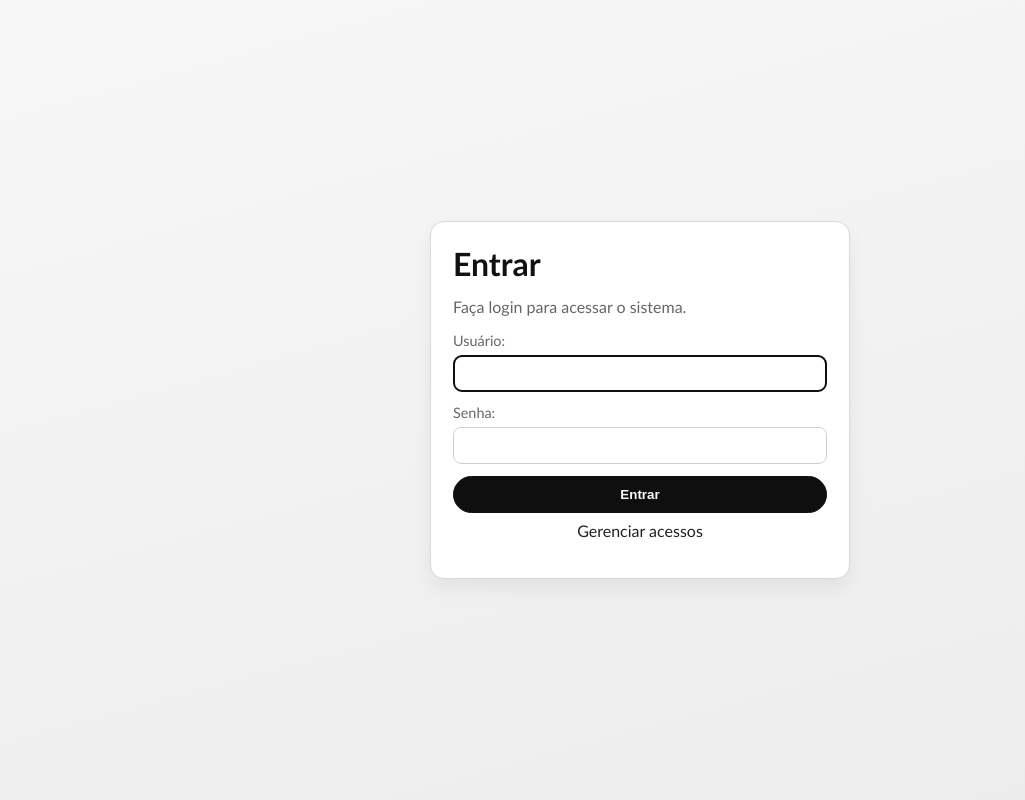
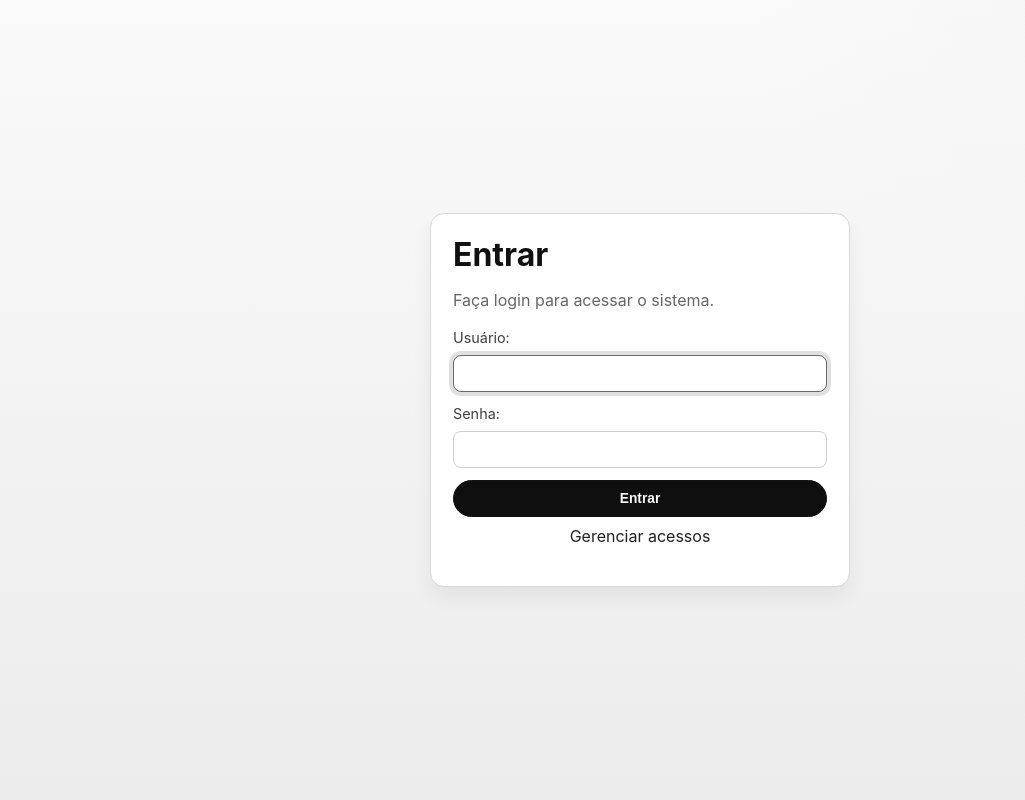
Before and after one commit to flavioeduardo670/rpf, a Django app: page /login/?next=/ in a window 1280 px wide. Shown: the whole page, without its empty margins (0-1025 px from the left). Run offline with Django 5.2, Linux system fonts and the light colour scheme; parts of the project's set-up code (start-up, migrations or seed data) failed here and were passed over.

Commit message:
style(frontend): ajusta tema para paleta preta branca e cinza

```diff
--- a/core/static/core/base.css
+++ b/core/static/core/base.css
@@ -1,21 +1,39 @@
 :root {
     --app-panel: #ffffff;
-    --app-ink: #101010;
-    --app-muted: #616161;
-    --app-line: #d7d7d7;
-    --app-light: #f6f6f6;
+    --app-panel-soft: #f7f7f7;
+    --app-ink: #151515;
+    --app-muted: #666666;
+    --app-line: #d4d4d4;
+    --app-line-strong: #a3a3a3;
+    --app-light: #f1f1f1;
     --app-dark: #111111;
-    --app-radius: 12px;
-    --app-shadow: 0 10px 20px rgba(0, 0, 0, 0.06);
+    --app-primary: #2b2b2b;
+    --app-primary-strong: #000000;
+    --app-radius: 14px;
+    --app-shadow: 0 12px 30px rgba(0, 0, 0, 0.10);
 }
 
 * { box-sizing: border-box; }
 
 .app-body {
     margin: 0;
+    min-height: 100vh;
     color: var(--app-ink);
-    font-family: "Trebuchet MS", "Segoe UI", sans-serif;
+    background: radial-gradient(circle at top right, #f5f5f5 0%, transparent 35%), linear-gradient(180deg, #fafafa 0%, #ececec 100%);
+    font-family: "Inter", "Trebuchet MS", "Segoe UI", sans-serif;
+    line-height: 1.45;
 }
+
+h1, h2, h3, h4 {
+    color: #111111;
+    line-height: 1.2;
+    margin-top: 0;
+}
+
+p, li, label, small { color: #3f3f3f; }
+
+a { color: var(--app-primary); }
+a:hover { color: var(--app-primary-strong); }
 
 .app-wrap {
     max-width: 1240px;
@@ -53,7 +83,10 @@
     color: var(--app-dark);
 }
 
-.app-card {
+.app-card,
+.card,
+.panel,
+.container {
     background: var(--app-panel);
     border: 1px solid var(--app-line);
     border-radius: var(--app-radius);
@@ -61,25 +94,53 @@
     box-shadow: var(--app-shadow);
 }
 
+input,
+select,
+textarea {
+    width: 100%;
+    border: 1px solid var(--app-line);
+    border-radius: 10px;
+    background: #fff;
+    color: var(--app-ink);
+    padding: 10px 12px;
+    outline: none;
+    transition: border-color .15s ease, box-shadow .15s ease;
+}
+
+input:focus,
+select:focus,
+textarea:focus {
+    border-color: #6b6b6b;
+    box-shadow: 0 0 0 4px rgba(0, 0, 0, 0.12);
+}
+
 .app-table-wrap {
     overflow: auto;
 }
 
-.app-table {
+.app-table,
+table {
     width: 100%;
     border-collapse: collapse;
+    background: #fff;
+    border-radius: 12px;
+    overflow: hidden;
 }
 
 .app-table th,
-.app-table td {
+.app-table td,
+th,
+td {
     padding: 10px 11px;
-    border-bottom: 1px solid #e8e8e8;
+    border-bottom: 1px solid #e5e5e5;
     text-align: left;
     vertical-align: middle;
 }
 
-.app-table th {
+.app-table th,
+th {
     background: var(--app-light);
+    color: #3a3a3a;
     font-size: .78rem;
     text-transform: uppercase;
     letter-spacing: .6px;
--- a/core/templates/core/almoxarifado.html
+++ b/core/templates/core/almoxarifado.html
@@ -1,6 +1,8 @@
-<!DOCTYPE html>
+{% load static %}
+﻿<!DOCTYPE html>
 <html lang="pt-BR">
 <head>
+    <link rel="stylesheet" href="{% static 'core/base.css' %}">
     <meta charset="UTF-8">
     <meta name="viewport" content="width=device-width, initial-scale=1.0">
     <title>Almoxarifado</title>
@@ -43,7 +45,7 @@
         @media (max-width:920px){ body{padding:14px;} .top{flex-direction:column; align-items:flex-start;} .grid{grid-template-columns:1fr;} .btn{width:100%; text-align:center;} }
     </style>
 </head>
-<body>
+<body class="app-body">
 <div class="wrap">
     <div class="top">
         <h1>Almoxarifado</h1>
--- a/core/templates/core/cadastro.html
+++ b/core/templates/core/cadastro.html
@@ -1,6 +1,8 @@
-<!DOCTYPE html>
+{% load static %}
+﻿<!DOCTYPE html>
 <html lang="pt-BR">
 <head>
+    <link rel="stylesheet" href="{% static 'core/base.css' %}">
     <meta charset="UTF-8">
     <meta name="viewport" content="width=device-width, initial-scale=1.0">
     <title>Cadastro</title>
@@ -19,7 +21,7 @@
         .errorlist { margin:0 0 10px; padding-left:18px; font-size:.88rem; }
     </style>
 </head>
-<body>
+<body class="app-body">
     <div class="card">
         <h1>Criar cadastro</h1>
         <p>Preencha os dados para criar seu acesso.</p>
--- a/core/templates/core/calendario.html
+++ b/core/templates/core/calendario.html
@@ -1,6 +1,8 @@
+{% load static %}
 <!DOCTYPE html>
 <html lang="pt-BR">
 <head>
+    <link rel="stylesheet" href="{% static 'core/base.css' %}">
     <meta charset="UTF-8">
     <meta name="viewport" content="width=device-width, initial-scale=1.0">
     <title>Calendario - Sistema RPF</title>
@@ -264,7 +266,7 @@
         }
     </style>
 </head>
-<body>
+<body class="app-body">
     <main class="wrap">
         <header class="header">
             <div>
--- a/core/templates/core/compras.html
+++ b/core/templates/core/compras.html
@@ -1,6 +1,8 @@
-<!DOCTYPE html>
+{% load static %}
+﻿<!DOCTYPE html>
 <html lang="pt-BR">
 <head>
+    <link rel="stylesheet" href="{% static 'core/base.css' %}">
     <meta charset="UTF-8">
     <meta name="viewport" content="width=device-width, initial-scale=1.0">
     <title>Setor de Compras</title>
@@ -38,7 +40,7 @@
         @media (max-width:920px){ body{padding:14px;} .top{flex-direction:column; align-items:flex-start;} .grid{grid-template-columns:1fr;} .btn{width:100%; text-align:center;} }
     </style>
 </head>
-<body>
+<body class="app-body">
 <div class="wrap">
     <div class="top">
         <h1>Setor de Compras</h1>
--- a/core/templates/core/configurar_formularios.html
+++ b/core/templates/core/configurar_formularios.html
@@ -1,6 +1,8 @@
+{% load static %}
 <!DOCTYPE html>
 <html lang="pt-BR">
 <head>
+    <link rel="stylesheet" href="{% static 'core/base.css' %}">
     <meta charset="UTF-8">
     <meta name="viewport" content="width=device-width, initial-scale=1.0">
     <title>Configurar Formularios</title>
@@ -23,7 +25,7 @@
         @media (max-width:920px){ body{padding:14px;} .top{flex-direction:column; align-items:flex-start;} .btn{width:100%; text-align:center;} }
     </style>
 </head>
-<body>
+<body class="app-body">
 <div class="wrap">
     <div class="top">
         <h1>Configurar Formularios</h1>
--- a/core/templates/core/configurar_listas.html
+++ b/core/templates/core/configurar_listas.html
@@ -1,6 +1,8 @@
-<!DOCTYPE html>
+{% load static %}
+﻿<!DOCTYPE html>
 <html lang="pt-BR">
 <head>
+    <link rel="stylesheet" href="{% static 'core/base.css' %}">
     <meta charset="UTF-8">
     <meta name="viewport" content="width=device-width, initial-scale=1.0">
     <title>Configuracoes da Casa</title>
@@ -25,7 +27,7 @@
         @media (max-width:920px){ body{padding:14px;} .top{flex-direction:column; align-items:flex-start;} .btn{width:100%; text-align:center;} .grid{grid-template-columns:1fr;} }
     </style>
 </head>
-<body>
+<body class="app-body">
 <div class="wrap">
     <div class="top">
         <h1>Configuracoes da Casa</h1>
--- a/core/templates/core/consumo_historico.html
+++ b/core/templates/core/consumo_historico.html
@@ -1,6 +1,8 @@
+{% load static %}
 <!DOCTYPE html>
 <html lang="pt-BR">
 <head>
+    <link rel="stylesheet" href="{% static 'core/base.css' %}">
     <meta charset="UTF-8">
     <meta name="viewport" content="width=device-width, initial-scale=1.0">
     <title>Historico de consumo</title>
@@ -23,7 +25,7 @@
         @media (max-width:920px){ body{padding:14px;} .top{flex-direction:column; align-items:flex-start;} .btn{width:100%; text-align:center;} .section-top{flex-direction:column; align-items:flex-start;} }
     </style>
 </head>
-<body>
+<body class="app-body">
 <div class="wrap">
     <div class="top">
         <h1>Historico de consumo</h1>
--- a/core/templates/core/editar_nota.html
+++ b/core/templates/core/editar_nota.html
@@ -1,6 +1,8 @@
+{% load static %}
 <!DOCTYPE html>
 <html lang="pt-BR">
 <head>
+    <link rel="stylesheet" href="{% static 'core/base.css' %}">
     <meta charset="UTF-8">
     <meta name="viewport" content="width=device-width, initial-scale=1.0">
     <title>Editar nota</title>
@@ -20,7 +22,7 @@
         @media (max-width:920px){ body{padding:14px;} .top{flex-direction:column; align-items:flex-start;} .btn{width:100%; text-align:center;} .actions{flex-direction:column;} }
     </style>
 </head>
-<body>
+<body class="app-body">
 <div class="wrap">
     <div class="top">
         <h1>Editar nota</h1>
--- a/core/templates/core/editar_os.html
+++ b/core/templates/core/editar_os.html
@@ -1,6 +1,8 @@
-<!DOCTYPE html>
+{% load static %}
+﻿<!DOCTYPE html>
 <html lang="pt-BR">
 <head>
+    <link rel="stylesheet" href="{% static 'core/base.css' %}">
     <meta charset="UTF-8">
     <meta name="viewport" content="width=device-width, initial-scale=1.0">
     <title>Editar OS</title>
@@ -24,7 +26,7 @@
         @media (max-width:760px){ body{padding:14px;} .top{flex-direction:column; align-items:flex-start;} .actions{width:100%; flex-direction:column;} .btn,button{width:100%; text-align:center;} .footer-actions{flex-direction:column;} }
     </style>
 </head>
-<body>
+<body class="app-body">
 <div class="wrap">
     <div class="top">
         <h1>Editar OS #{{ os.numero }}</h1>
--- a/core/templates/core/editar_parcela.html
+++ b/core/templates/core/editar_parcela.html
@@ -1,6 +1,8 @@
+{% load static %}
 <!DOCTYPE html>
 <html lang="pt-BR">
 <head>
+    <link rel="stylesheet" href="{% static 'core/base.css' %}">
     <meta charset="UTF-8">
     <meta name="viewport" content="width=device-width, initial-scale=1.0">
     <title>Editar parcela</title>
@@ -20,7 +22,7 @@
         @media (max-width:920px){ body{padding:14px;} .top{flex-direction:column; align-items:flex-start;} .btn{width:100%; text-align:center;} .actions{flex-direction:column;} }
     </style>
 </head>
-<body>
+<body class="app-body">
 <div class="wrap">
     <div class="top">
         <h1>Editar parcela</h1>
--- a/core/templates/core/editar_produto.html
+++ b/core/templates/core/editar_produto.html
@@ -1,6 +1,8 @@
+{% load static %}
 <!DOCTYPE html>
 <html lang="pt-BR">
 <head>
+    <link rel="stylesheet" href="{% static 'core/base.css' %}">
     <meta charset="UTF-8">
     <meta name="viewport" content="width=device-width, initial-scale=1.0">
     <title>Editar produto</title>
@@ -20,7 +22,7 @@
         @media (max-width:920px){ body{padding:14px;} .top{flex-direction:column; align-items:flex-start;} .btn{width:100%; text-align:center;} .actions{flex-direction:column;} }
     </style>
 </head>
-<body>
+<body class="app-body">
 <div class="wrap">
     <div class="top">
         <h1>Editar produto</h1>
--- a/core/templates/core/editar_rateio_parcela.html
+++ b/core/templates/core/editar_rateio_parcela.html
@@ -1,6 +1,8 @@
+{% load static %}
 <!DOCTYPE html>
 <html lang="pt-BR">
 <head>
+    <link rel="stylesheet" href="{% static 'core/base.css' %}">
     <meta charset="UTF-8">
     <meta name="viewport" content="width=device-width, initial-scale=1.0">
     <title>Editar rateio da parcela</title>
@@ -17,7 +19,7 @@
         label { display:flex; align-items:center; gap:8px; }
     </style>
 </head>
-<body>
+<body class="app-body">
 <div class="wrap">
     <section class="card">
         <h1>Editar rateio da parcela</h1>
--- a/core/templates/core/editar_rock.html
+++ b/core/templates/core/editar_rock.html
@@ -1,6 +1,8 @@
+{% load static %}
 <!DOCTYPE html>
 <html lang="pt-BR">
 <head>
+    <link rel="stylesheet" href="{% static 'core/base.css' %}">
     <meta charset="UTF-8">
     <meta name="viewport" content="width=device-width, initial-scale=1.0">
     <title>Editar Rock</title>
@@ -28,7 +30,7 @@
         @media (max-width:920px){ body{padding:14px;} .top{flex-direction:column; align-items:flex-start;} .btn, button{width:100%; text-align:center;} .actions{flex-direction:column;} }
     </style>
 </head>
-<body>
+<body class="app-body">
 <div class="wrap">
     <div class="top">
         <h1>Editar Rock</h1>
--- a/core/templates/core/lista_os.html
+++ b/core/templates/core/lista_os.html
@@ -1,6 +1,8 @@
+{% load static %}
 <!DOCTYPE html>
 <html lang="pt-BR">
 <head>
+    <link rel="stylesheet" href="{% static 'core/base.css' %}">
     <meta charset="UTF-8">
     <meta name="viewport" content="width=device-width, initial-scale=1.0">
     <title>Lista de OS</title>
@@ -27,7 +29,7 @@
         @media (max-width:760px){ body{padding:14px;} .top{flex-direction:column; align-items:flex-start;} .actions{width:100%; flex-direction:column;} .btn{width:100%; text-align:center;} }
     </style>
 </head>
-<body>
+<body class="app-body">
 <div class="wrap">
     <div class="top">
         <h1>Ordens de servico</h1>
--- a/core/templates/core/login.html
+++ b/core/templates/core/login.html
@@ -1,6 +1,8 @@
+{% load static %}
 <!DOCTYPE html>
 <html lang="pt-BR">
 <head>
+    <link rel="stylesheet" href="{% static 'core/base.css' %}">
     <meta charset="UTF-8">
     <meta name="viewport" content="width=device-width, initial-scale=1.0">
     <title>Login</title>
@@ -18,7 +20,7 @@
         .errorlist { margin:0 0 10px; padding-left:18px; font-size:.88rem; }
     </style>
 </head>
-<body>
+<body class="app-body">
     <div class="card">
         <h1>Entrar</h1>
         <p>Faça login para acessar o sistema.</p>
--- a/core/templates/core/manutencao.html
+++ b/core/templates/core/manutencao.html
@@ -1,6 +1,8 @@
+{% load static %}
 <!DOCTYPE html>
 <html lang="pt-BR">
 <head>
+    <link rel="stylesheet" href="{% static 'core/base.css' %}">
     <meta charset="UTF-8">
     <meta name="viewport" content="width=device-width, initial-scale=1.0">
     <title>Registro de OS</title>
@@ -31,7 +33,7 @@
         @media (max-width:920px){ body{padding:14px;} .top{flex-direction:column; align-items:flex-start;} .btn, button{width:100%; text-align:center;} }
     </style>
 </head>
-<body>
+<body class="app-body">
 <div class="wrap">
     <div class="top">
         <h1>Registro de OS</h1>
--- a/core/templates/core/moradores.html
+++ b/core/templates/core/moradores.html
@@ -1,6 +1,8 @@
-<!DOCTYPE html>
+{% load static %}
+﻿<!DOCTYPE html>
 <html lang="pt-BR">
 <head>
+    <link rel="stylesheet" href="{% static 'core/base.css' %}">
     <meta charset="UTF-8">
     <meta name="viewport" content="width=device-width, initial-scale=1.0">
     <title>Moradores</title>
@@ -102,7 +104,7 @@
         }
     </style>
 </head>
-<body>
+<body class="app-body">
 <div class="wrap">
     <div class="top">
         <h1>Moradores</h1>
--- a/core/templates/core/perfil.html
+++ b/core/templates/core/perfil.html
@@ -1,6 +1,8 @@
+{% load static %}
 <!DOCTYPE html>
 <html lang="pt-BR">
 <head>
+    <link rel="stylesheet" href="{% static 'core/base.css' %}">
     <meta charset="UTF-8">
     <meta name="viewport" content="width=device-width, initial-scale=1.0">
     <title>Perfil pessoal</title>
@@ -33,7 +35,7 @@
         @media (max-width:760px){ body{padding:14px;} .top{flex-direction:column; align-items:flex-start;} .grid{grid-template-columns:1fr;} .btn{width:100%; text-align:center;} }
     </style>
 </head>
-<body>
+<body class="app-body">
 <div class="wrap">
     <div class="top">
         <h1>Perfil pessoal</h1>
--- a/core/templates/core/registrar_consumo.html
+++ b/core/templates/core/registrar_consumo.html
@@ -1,6 +1,8 @@
+{% load static %}
 <!DOCTYPE html>
 <html lang="pt-BR">
 <head>
+    <link rel="stylesheet" href="{% static 'core/base.css' %}">
     <meta charset="UTF-8">
     <meta name="viewport" content="width=device-width, initial-scale=1.0">
     <title>Registrar consumo</title>
@@ -20,7 +22,7 @@
         @media (max-width:920px){ body{padding:14px;} .top{flex-direction:column; align-items:flex-start;} .btn{width:100%; text-align:center;} .actions{flex-direction:column;} }
     </style>
 </head>
-<body>
+<body class="app-body">
 <div class="wrap">
     <div class="top">
         <h1>Registrar consumo</h1>
```
Also changed, not shown: other parts of core/static/core/base.css (+31 -23 lines).
